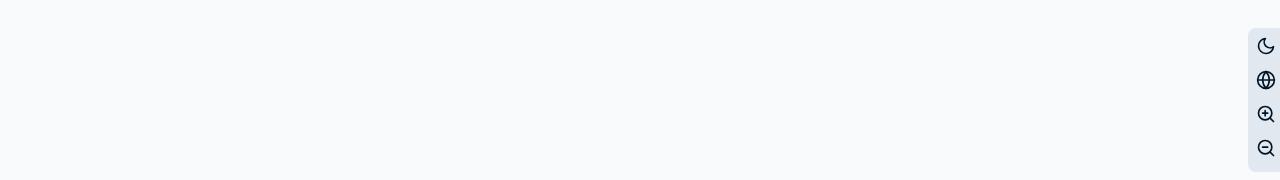
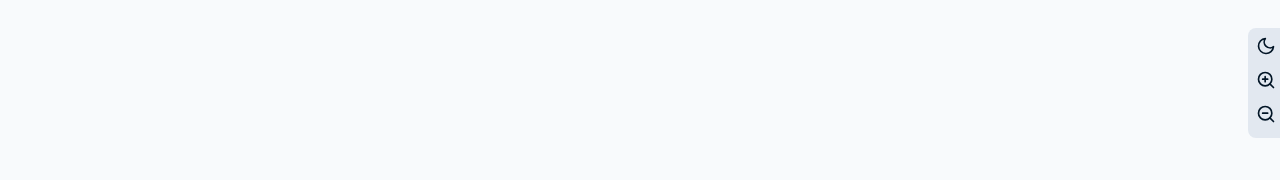
Before and after one commit to ieee-guc/website, a Next.js app: page / in a window 1280 px wide. Shown: the part 372-552 px from the top of the page. Built offline with nearby package versions, Linux system fonts and the light colour scheme.

Commit message:
feat: remove language switch

```diff
--- a/src/app/components/preferences.tsx
+++ b/src/app/components/preferences.tsx
@@ -1,11 +1,10 @@
 'use client'
 
 import React, { useState } from 'react';
-import { Moon, Sun, Globe, ZoomIn, ZoomOut } from 'react-feather';
+import { Moon, Sun, ZoomIn, ZoomOut } from 'react-feather';
 
 export default function Preferences() {
     const [isDarkMode, setIsDarkMode] = useState(false);
-    const [isEnglish, setIsEnglish] = useState(true);
     const [fontSize, setFontSize] = useState(16);
 
     let changeTheme = () => {
@@ -43,11 +42,6 @@ export default function Preferences() {
                     </button>
                 </li>
                 <li>
-                    <button id="change-language" className='w-full h-full hover:text-light-accent dark:hover:text-dark-accent'>
-                        <Globe size={20} />
-                    </button>
-                </li>
-                <li>
                     {fontSize > 17
                         ? (<button onClick={increaseFontSize} className="w-full h-full text-slate-500 cursor-default">
                             <ZoomIn size={20} />
```
